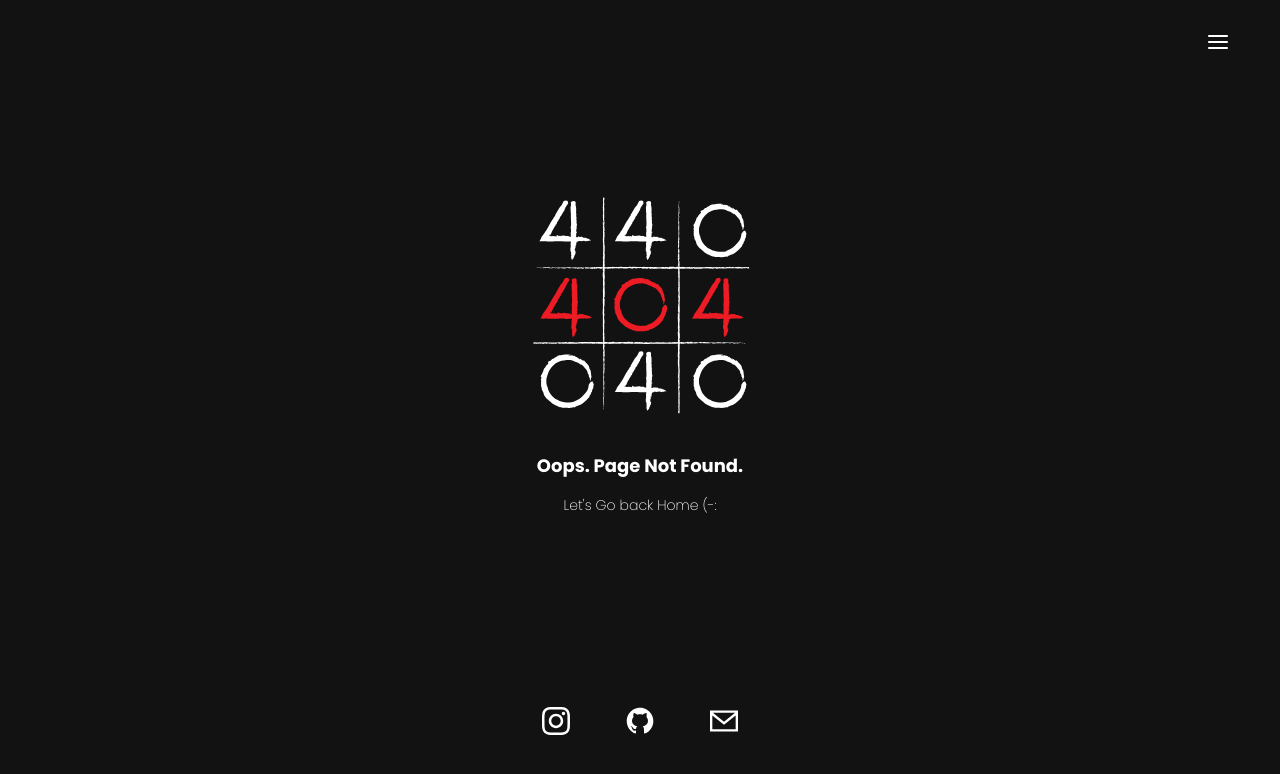
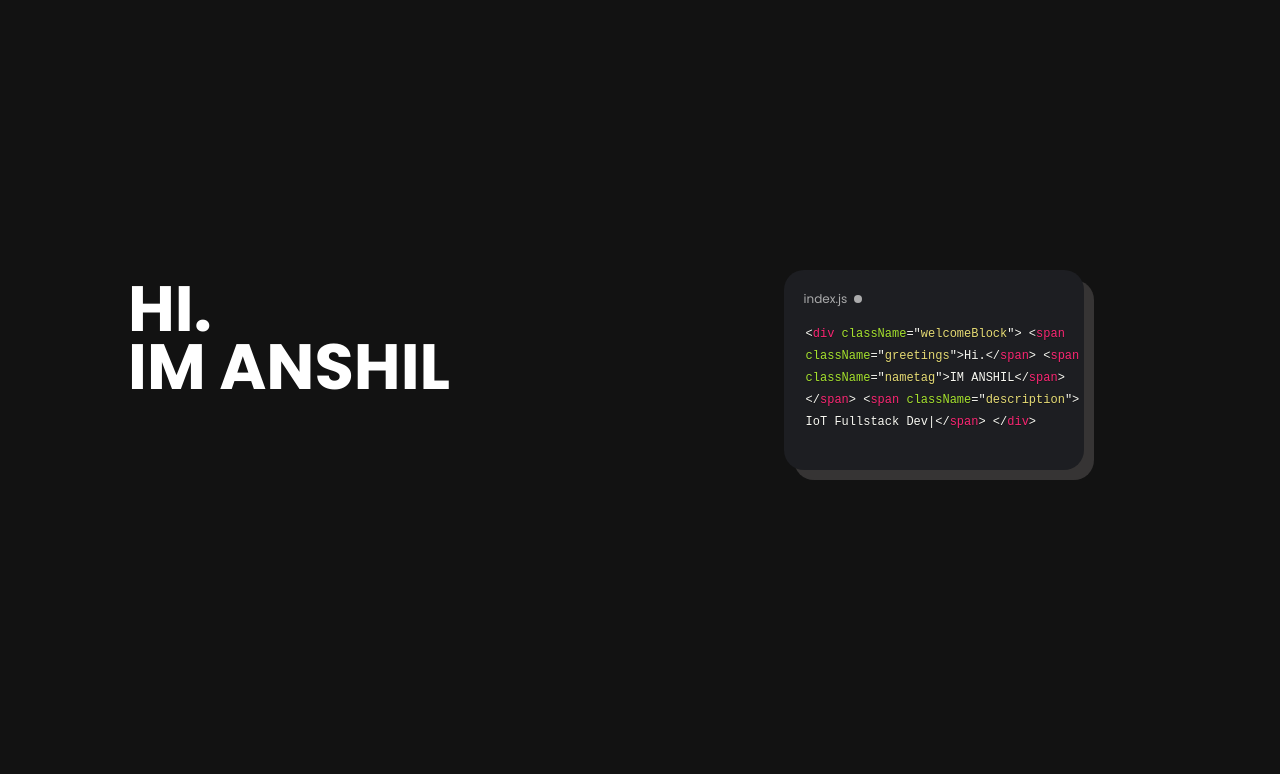
Before and after one commit to sharansudheer/nextjs-reactjs-patchwork, a Next.js app: page /MainPage in a window 1280 px wide. Before the commit this address had no page. Shown: the top 774 px of the page. Built offline with nearby package versions, Linux system fonts and the light colour scheme.

Commit message:
Main Page Refactoring
Styles Refactoring

```diff
--- a/components/sections/Intro.js
+++ b/components/sections/Intro.js
@@ -1,6 +1,8 @@
 import { useEffect, useState } from "react";
 import styles from "../../styles/Test.module.css";
+import styled from "styled-components";
 
+{/*Intro Section */}
 const words = [
     "IoT Fullstack Developer",
     "Problem Solver",
@@ -8,7 +10,43 @@ const words = [
     "Fullstack Developer",
 ];
 
-export default function Intro() {
+
+
+{/* styles.child*/}const IntroDiv = styled.div`
+
+  height: 100vh;
+  scroll-snap-align: start;
+  position: relative;
+  overflow: none;
+  background-color: #121212;
+`
+
+{/* styles.title*/}const Title = styled.div`
+  position: absolute;
+  display: block;
+  margin: 35vh 0 0 10vw;
+`
+
+{/* styles.main*/}const SpanTitle = styled.span`
+  line-height: 58px;
+  font-size: 64px;
+  color: white;
+  font-weight: 700;
+`
+
+{/* styles.greeting*/}const Greetings = styled.span`
+  display: block;
+  text-transform: uppercase;
+`
+
+{/* styles.name*/}const Name = styled.span`
+  display: inline-block;
+  text-transform: uppercase;
+  bottom: -45px;
+`
+{/*Intro Section */}
+
+export default function Intro({ aboutMeRef }) {
   const [show, setShow] = useState(false);
   const [skillSlide, setSkill] = useState(0);
   const [complieStat, setCompileStat] = useState(false);
@@ -18,6 +56,14 @@ export default function Intro() {
   const [blink, setBlink] = useState(true);
   const [reverse, setReverse] = useState(false);
 
+  const handleScrollClick = () => {
+    if (aboutMeRef.current) {
+      aboutMeRef.current.scrollIntoView({
+        behavior: "smooth",
+        block: "start",
+      });
+    }
+  };
   // typeWriter
   useEffect(() => {
     if (index === words.length) {
@@ -73,15 +119,12 @@ export default function Intro() {
   }, [blink]);
 
 return(
-    <div className={styles.child} id="Home">
-        <div className={styles.title}>
-          <span className={styles.main}>
-            <span className={styles.greetings}>Hi.</span>
-            <span className={styles.name}>IM ANSHIL</span>
-          </span>
-          {/* <span className={styles.titleDescription}>
-        Better
-      </span> */}
+    <IntroDiv id="Home">
+      <Title>
+        <SpanTitle>
+          <Greetings>Hi.</Greetings>
+          <Name>IM ANSHIL</Name>
+        </SpanTitle>
         <span className={styles.description}>
           <ul>
             <li className={`${skillSlide == 4 ? styles.slideUp : ""}`}>
@@ -98,7 +141,7 @@ export default function Intro() {
             </li>
           </ul>
         </span>
-        </div>
+      </Title>
       <div className={styles.frontAvatar}>
         <div className={styles.rect}>
           <div className={`${styles.Title}`}>index.js</div>
@@ -133,6 +176,7 @@ export default function Intro() {
       <div
         className={`${styles.scrollDown} ${show ? styles.showField : styles.hideField
           }`}
+          onClick={handleScrollClick}
       >
         <div className={styles.field}>
           <div className={styles.scroll}></div>
@@ -140,7 +184,8 @@ export default function Intro() {
           {/* <div className={styles.scroll}></div> */}
         </div>
       </div>
-      </div>
+      </IntroDiv>
+
 );
 
 }
--- /dev/null
+++ b/pages/MainPage.js
@@ -0,0 +1,25 @@
+import React, { useRef,useState, useEffect } from 'react';
+import Intro from '../components/sections/Intro';
+import AboutMe from '../components/sections/Aboutme';
+import styled from "styled-components";
+
+const MainContainer = styled.div`
+  overflow: hidden;
+  overflow-y: scroll;
+  height: 100vh;
+  scroll-snap-type: mandatory;
+  scroll-snap-type: y mandatory;
+`;
+function MainPage() {
+  const aboutMeRef = useRef(null);
+
+  return (
+   <MainContainer>
+    <Intro aboutMeRef={aboutMeRef} />
+    <AboutMe ref={aboutMeRef} />
+    </MainContainer>
+  );
+}
+
+
+export default MainPage;
```
Also changed, not shown: pages/index.js (+5 -23 lines). Lines whose indentation alone changed are shown as unchanged.
